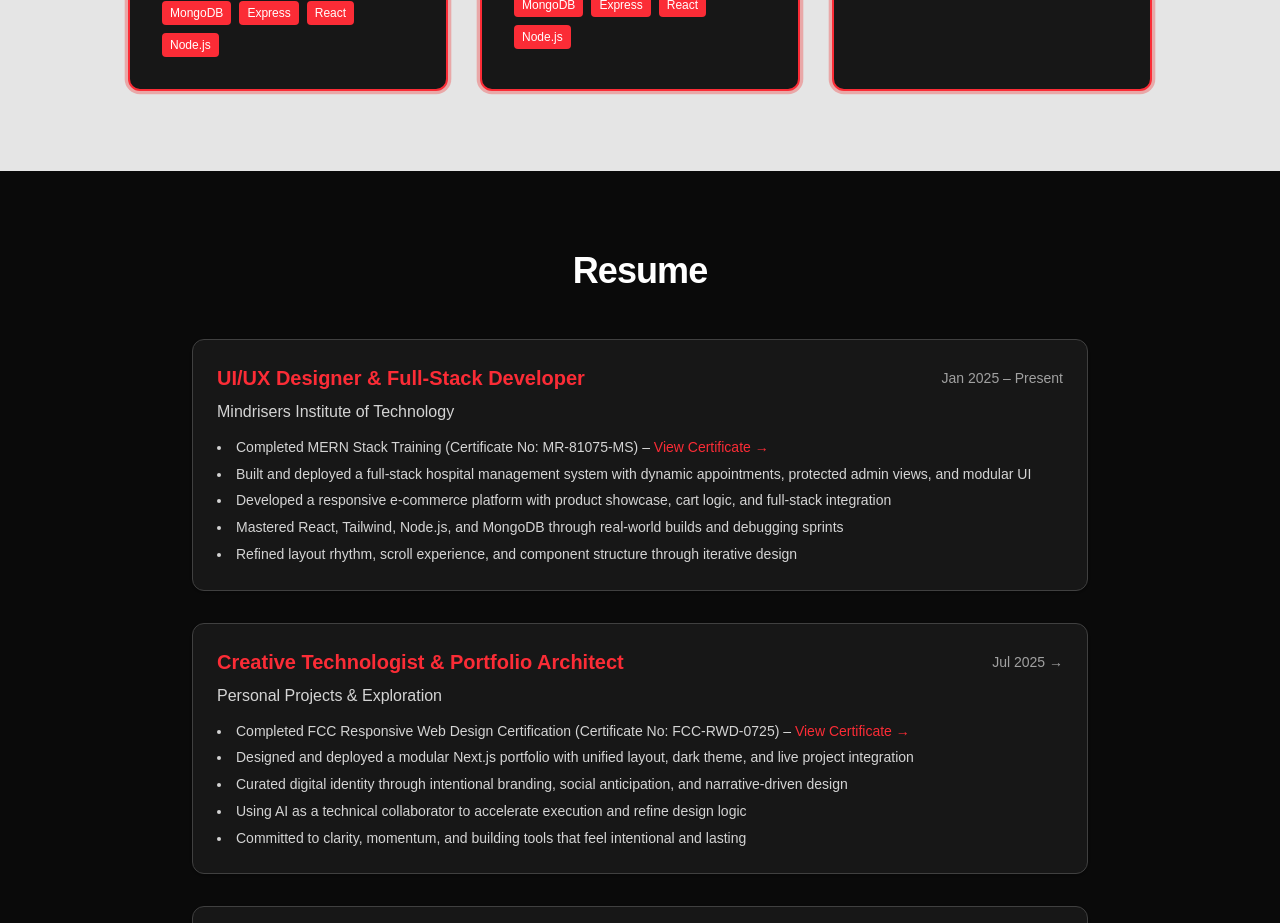
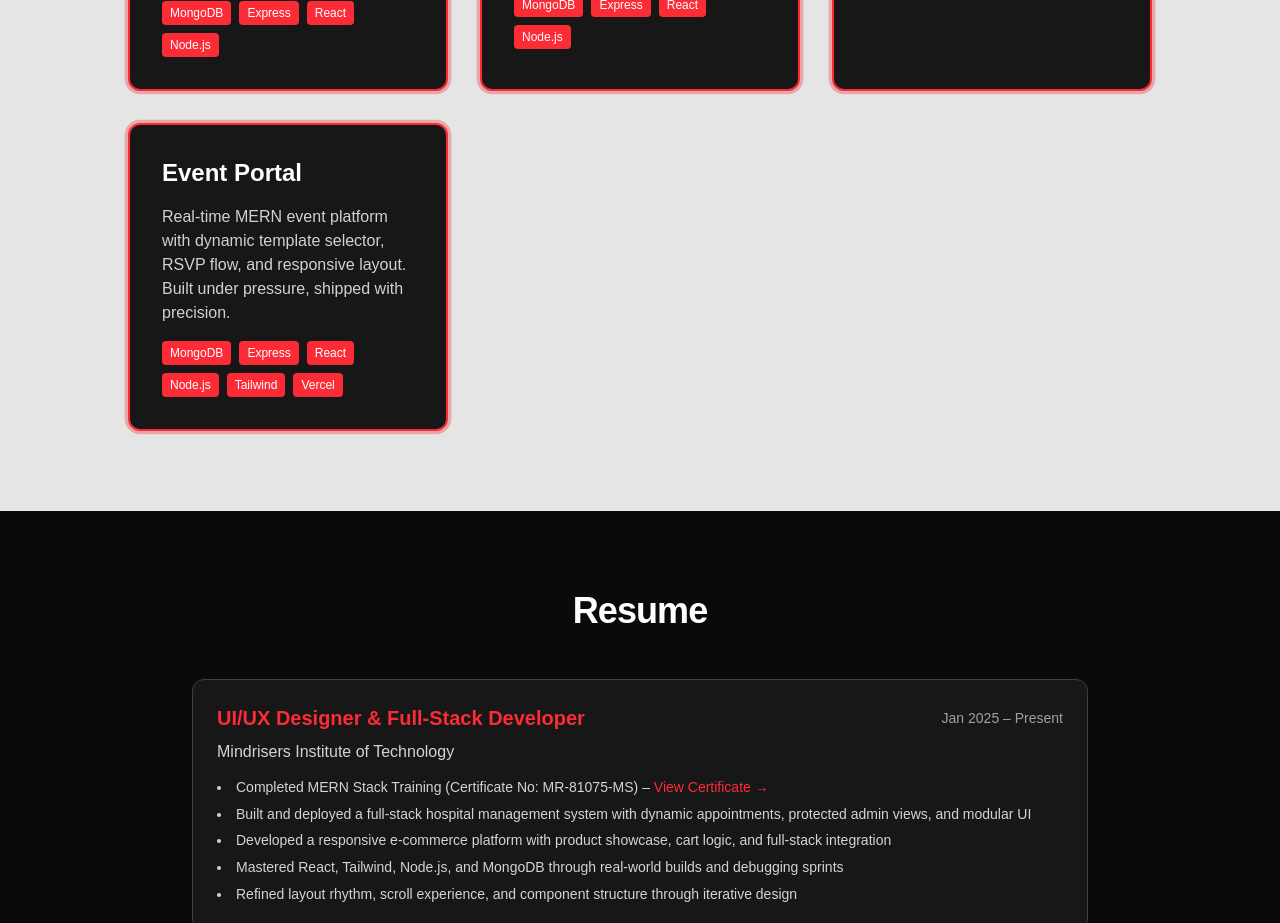
Before and after one commit to pdvladking/portfolio, a Next.js app: page / in a window 1280 px wide. Shown: the part 1580-2503 px from the top of the page. Built offline with nearby package versions, Linux system fonts and the light colour scheme.

Commit message:
Polished UI

```diff
--- a/src/app/components/home/ProjectSection.tsx
+++ b/src/app/components/home/ProjectSection.tsx
@@ -25,6 +25,13 @@ export default function ProjectShowcase() {
       tech: ["Next.js", "Framer Motion", "Vercel"],
       link: "https://eden-tattoo-studio.vercel.app/",
     },
+    {
+    title: "Event Portal",
+    description:
+      "Real-time MERN event platform with dynamic template selector, RSVP flow, and responsive layout. Built under pressure, shipped with precision.",
+    tech: ["MongoDB", "Express", "React", "Node.js", "Tailwind", "Vercel"],
+    link: "https://aws-lambda-mern-event-portal.vercel.app/",
+  },
   ];
 
   return (
```
